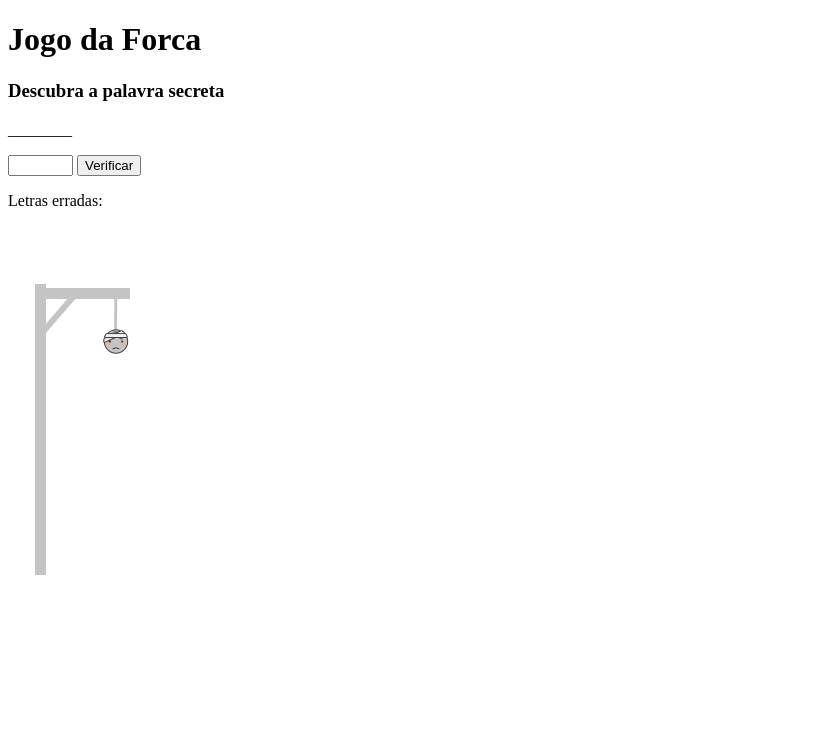
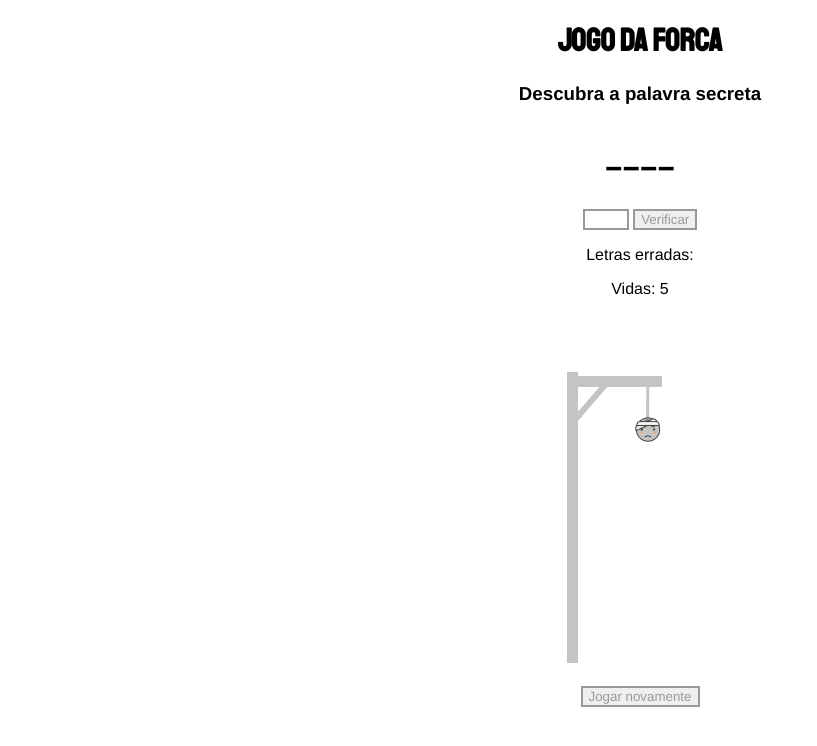
Before and after one commit to faamaral/hangman_game.js, a website: page index.html in a window 1280 px wide. Both pictures are taken after a click on the button "Verificar". Shown: the whole page, without its empty margins (0-817 px from the left). Drawn offline with Linux system fonts and the light colour scheme.

Commit message:
fix letter impression and add life counter

```diff
--- a/assets/style.css
+++ b/assets/style.css
@@ -0,0 +1,21 @@
+@import url('https://fonts.googleapis.com/css2?family=Staatliches&display=swap');
+
+body {
+	background: ;
+	text-align: center;
+	font-family: Helvetica, sans-serif;
+}
+input {
+	border: 2px solid #999;
+	font-family: Helvetica, sans-serif;
+	color: #999;
+}
+
+#secret_word {
+	font-family: 'Staatliches', 'cursive';
+	font-size: 2.0em;
+}
+
+h1 {
+	font-family: 'Staatliches', 'cursive';
+}
--- a/index.html
+++ b/index.html
@@ -4,6 +4,7 @@
     <meta charset="UTF-8">
     <meta http-equiv="X-UA-Compatible" content="IE=edge">
     <meta name="viewport" content="width=device-width, initial-scale=1.0">
+    <link rel="stylesheet" href="assets/style.css">
     <title>Jogo da forca</title>
 </head>
 <body>
@@ -14,10 +15,12 @@
 
     <form name="form">
         <input type="text" name="letter" id="letter" size="5" maxlength="1">
-        <input name="verifyButton" type="button" value="Verificar" onclick="verifyLetter()">
+        <input name="verifyButton" type="button" value="Verificar" onClick="verifyLetter()">
 
         <p id="wrong_letters">Letras erradas: </p>
+        <p id="errors">Vidas: </p>
         <img src="./assets/images/0.jpg" alt="" id="hangman"><br><br>
+        <input name="reload" type="button" value="Jogar novamente" onClick="location.reload()">
     </form>
 
     <script src="js/main.js"></script>
--- a/js/main.js
+++ b/js/main.js
@@ -13,16 +13,17 @@ let LETTERS_FOUND = [];
 
 let ERRORS = 0
 
+let LIFE = 6
+
 function initHiddenKey()
 {
     for (let i = 0; i < raffledKey.length; i++) {
-        LETTERS_FOUND.push("_");
+        LETTERS_FOUND[i] = "_";
     }
 }
 
 function printHiddenKey()
 {
-    initHiddenKey();
     for (let i = 0; i < LETTERS_FOUND.length; i++) {
         let secret_word = document.getElementById("secret_word");
         let key = document.createTextNode(LETTERS_FOUND[i]);
@@ -30,13 +31,19 @@ function printHiddenKey()
     }
 }
 
+const printLife = error => {
+    let errors = document.getElementById("errors");
+    let life = document.createTextNode(error);
+    errors.appendChild(life);
+}
+
 const verifyLetter = () =>
 {
     let form = document.form;
     let input = form.elements["letter"];
-    let key = input.value;
+    var key = input.value;
     key = key.toUpperCase();
-    for (let i = 0; i > raffledKey.length; i++) {
+    for (let i = 0; i < raffledKey.length; i++) {
         if (raffledKey[i] === key) {
             LETTERS_FOUND[i] = key;
             var is_right = true;
@@ -54,6 +61,11 @@ const verifyLetter = () =>
         var wrong_letter = document.createTextNode(""+key);
         generateLetter.appendChild(wrong_letter);
         ERRORS += 1;
+        LIFE -= 1;
+        let errors = document.getElementById("errors");
+        errors.innerHTML = "Vidas: "
+        printLife(LIFE);
+
         var hangman = document.getElementById("hangman");
         hangman.src = "./assets/images/" + ERRORS + ".jpg";
     }
@@ -70,9 +82,14 @@ const verifyLetter = () =>
 
     if (ERRORS === 6) {
         alert("Você não tem mais chances, tente da proxima vez !!!");
+        location.reload();
     }
 }
 
-const start = () => printHiddenKey();
+const start = () => {
+    initHiddenKey();
+    printHiddenKey();
+    printLife(LIFE);
+}
 
 onload = start
```
Also changed, not shown: 1 other file.
